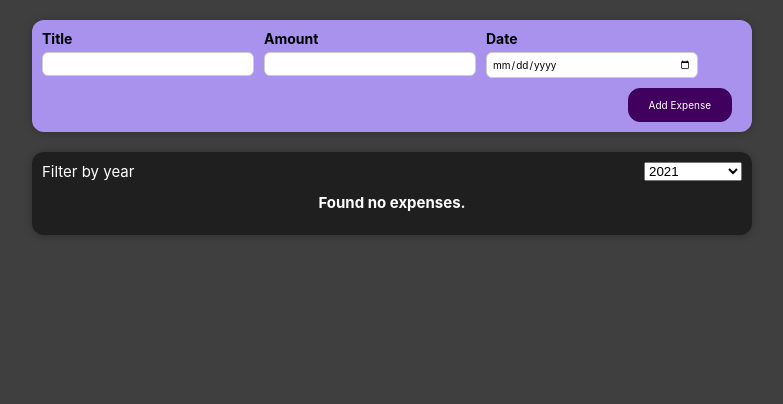
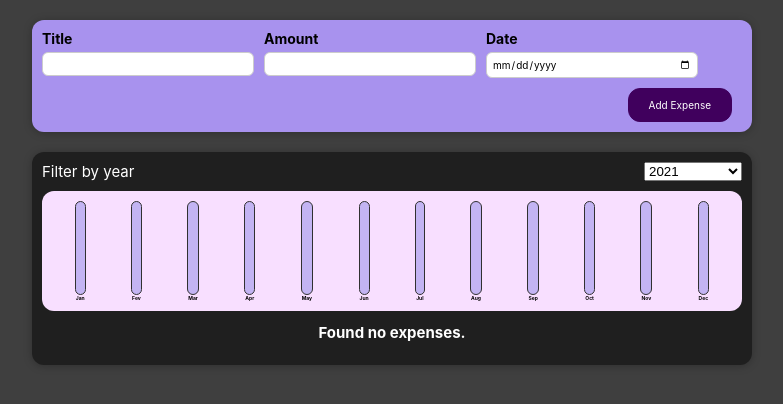
Before and after one commit to GustavoMelloGit/ReactCourse, a React (Create React App) app: page / in a window 1280 px wide. Both pictures are taken after typing "Sample", "5", "2020-01-15" into the empty fields and a click on the button "Add Expense". Shown: the top 404 px of the page, without its empty margins (248-1031 px from the left). Built offline with nearby package versions, Linux system fonts and the light colour scheme.

Commit message:
feat: section 5 done

```diff
--- a/src/App.css
+++ b/src/App.css
@@ -5,3 +5,37 @@
   color: white;
   font-size: 2rem;
 }
+
+::-webkit-scrollbar {
+  width: 9px;
+  height: 9px;
+}
+::-webkit-scrollbar-button {
+  width: 0px;
+  height: 0px;
+}
+::-webkit-scrollbar-thumb {
+  background: #e1e1e1;
+  border: 0px none #ffffff;
+  border-radius: 50px;
+}
+::-webkit-scrollbar-thumb:hover {
+  background: #ffffff;
+}
+::-webkit-scrollbar-thumb:active {
+  background: #000000;
+}
+::-webkit-scrollbar-track {
+  background: #666666;
+  border: 0px none #ffffff;
+  border-radius: 12px;
+}
+::-webkit-scrollbar-track:hover {
+  background: #666666;
+}
+::-webkit-scrollbar-track:active {
+  background: #333333;
+}
+::-webkit-scrollbar-corner {
+  background: transparent;
+}
--- /dev/null
+++ b/src/components/Chart/index.jsx
@@ -0,0 +1,21 @@
+import React from "react";
+import "./style.css";
+import ChartBar from "../ChartBar/index";
+
+const Chart = (props) => {
+  const dataPointValues = props.dataPoints.map((dataPoint) => dataPoint.value);
+  const totalMaximum = Math.max(...dataPointValues);
+  return (
+    <div className="chart">
+      {props.dataPoints.map((dataPoint) => (
+        <ChartBar
+          key={dataPoint.label}
+          value={dataPoint.value}
+          maxValue={totalMaximum}
+          label={dataPoint.label}
+        />
+      ))}
+    </div>
+  );
+};
+export default Chart;
--- /dev/null
+++ b/src/components/Chart/style.css
@@ -0,0 +1,10 @@
+.chart {
+    padding: 1rem;
+    border-radius: 12px;
+    background-color: #f8dfff;
+    text-align: center;
+    display: flex;
+    justify-content: space-around;
+    height: 10rem;
+    margin-top: 1rem;
+}
--- /dev/null
+++ b/src/components/ChartBar/index.jsx
@@ -0,0 +1,26 @@
+import React from "react";
+import "./style.css";
+
+const ChartBar = (props) => {
+  let barFillHeight = "0%";
+  if (props.maxValue > 0) {
+    barFillHeight = Math.round((props.value / props.maxValue) * 100) + "%";
+    console.log(barFillHeight);
+    console.log(props.value);
+    console.log(props.maxValue);
+  }
+  return (
+    <div className="chart-bar">
+      <div className="chart-bar__inner">
+        <div
+          className="chart-bar__fill"
+          style={{
+            height: barFillHeight,
+          }}
+        ></div>
+      </div>
+      <div className="chart-bar__label">{props.label}</div>
+    </div>
+  );
+};
+export default ChartBar;
--- /dev/null
+++ b/src/components/ChartBar/style.css
@@ -0,0 +1,30 @@
+.chart-bar {
+    height: 100%;
+    display: flex;
+    flex-direction: column;
+    align-items: center;
+}
+
+.chart-bar__inner {
+    height: 100%;
+    width: 100%;
+    border: 1px solid #313131;
+    border-radius: 12px;
+    background-color: #c3b4f3;
+    overflow: hidden;
+    display: flex;
+    flex-direction: column;
+    justify-content: flex-end;
+}
+
+.chart-bar__fill {
+    background-color: #4826b9;
+    width: 100%;
+    transition: all 0.3s ease-out;
+}
+
+.chart-bar__label {
+    font-weight: bold;
+    font-size: 0.5rem;
+    text-align: center;
+}
--- a/src/components/Expenses/Expenses.jsx
+++ b/src/components/Expenses/Expenses.jsx
@@ -3,6 +3,7 @@
 
 import Card from "../UI/Card";
 import ExpensesList from "../ExpensesList";
+import ExpensesChart from "../ExpensesChart/index";
 
 const Expenses = (props) => {
   const [filterYear, setFilterYear] = useState("2021");
@@ -31,6 +32,7 @@
           <option value="2022">2022</option>
         </select>
       </div>
+      <ExpensesChart expenses={filteredItems} />
       <ExpensesList items={filteredItems} filtered={filterYear} />
     </Card>
   );
--- /dev/null
+++ b/src/components/ExpensesChart/index.jsx
@@ -0,0 +1,25 @@
+import React from "react";
+import Chart from "../Chart/index";
+const ExpensesChart = (props) => {
+  const chartDataPoints = [
+    { label: "Jan", value: 0 },
+    { label: "Fev", value: 0 },
+    { label: "Mar", value: 0 },
+    { label: "Apr", value: 0 },
+    { label: "May", value: 0 },
+    { label: "Jun", value: 0 },
+    { label: "Jul", value: 0 },
+    { label: "Aug", value: 0 },
+    { label: "Sep", value: 0 },
+    { label: "Oct", value: 0 },
+    { label: "Nov", value: 0 },
+    { label: "Dec", value: 0 },
+  ];
+
+  for (let expense of props.expenses) {
+    const expenseMonth = expense.date.getMonth();
+    chartDataPoints[expenseMonth].value += +expense.amount;
+  }
+  return <Chart dataPoints={chartDataPoints} />;
+};
+export default ExpensesChart;
--- a/src/components/ExpensesList/style.css
+++ b/src/components/ExpensesList/style.css
@@ -1,6 +1,9 @@
 .expenses-list {
     list-style: none;
-    padding: 0 !important;
+    padding: 0;
+    max-height: 40vh;
+    overflow: scroll;
+    overflow-x: hidden;
 }
 .expenses-list__fallback {
     color: white;
```
